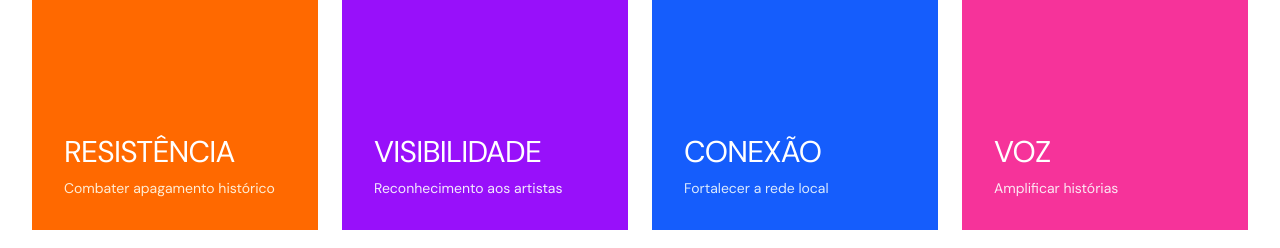
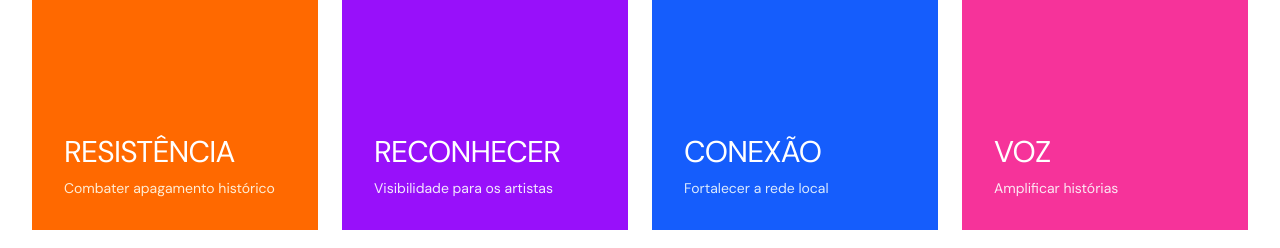
Before and after one commit to visibilidadeemfocosr-web/landing-page-visibilidade-em-foco, a Next.js app: page / in a window 1280 px wide. Shown: the part 5260-5508 px from the top of the page. Built offline with nearby package versions, Linux system fonts and the light colour scheme; no server answers; the database is empty.

Commit message:
Alterar card Visibilidade: título para 'RECONHECER' e texto para 'Visibilidade para os artistas'

```diff
--- a/components/new-design/Impact.tsx
+++ b/components/new-design/Impact.tsx
@@ -70,8 +70,8 @@ export function Impact() {
           <div className="bg-purple-600 p-4 sm:p-6 md:p-8 text-white aspect-square flex flex-col justify-between">
             <div className="text-xs sm:text-sm tracking-widest">02</div>
             <div>
-              <div className="text-xl sm:text-2xl md:text-3xl tracking-tight mb-1 sm:mb-2">VISIBILIDADE</div>
-              <p className="text-xs sm:text-sm text-purple-100">Reconhecimento aos artistas</p>
+              <div className="text-xl sm:text-2xl md:text-3xl tracking-tight mb-1 sm:mb-2">RECONHECER</div>
+              <p className="text-xs sm:text-sm text-purple-100">Visibilidade para os artistas</p>
             </div>
           </div>
 
```
